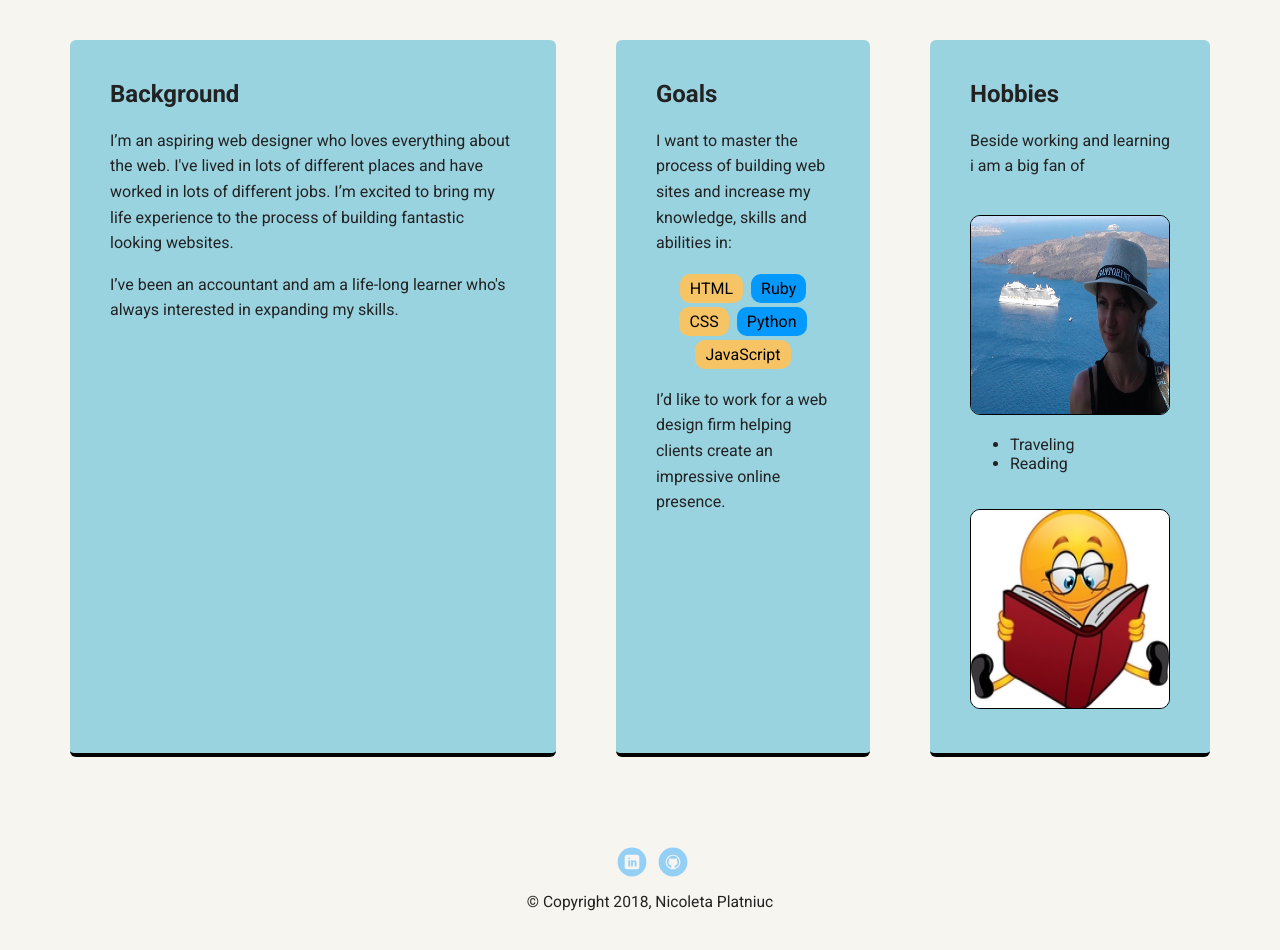
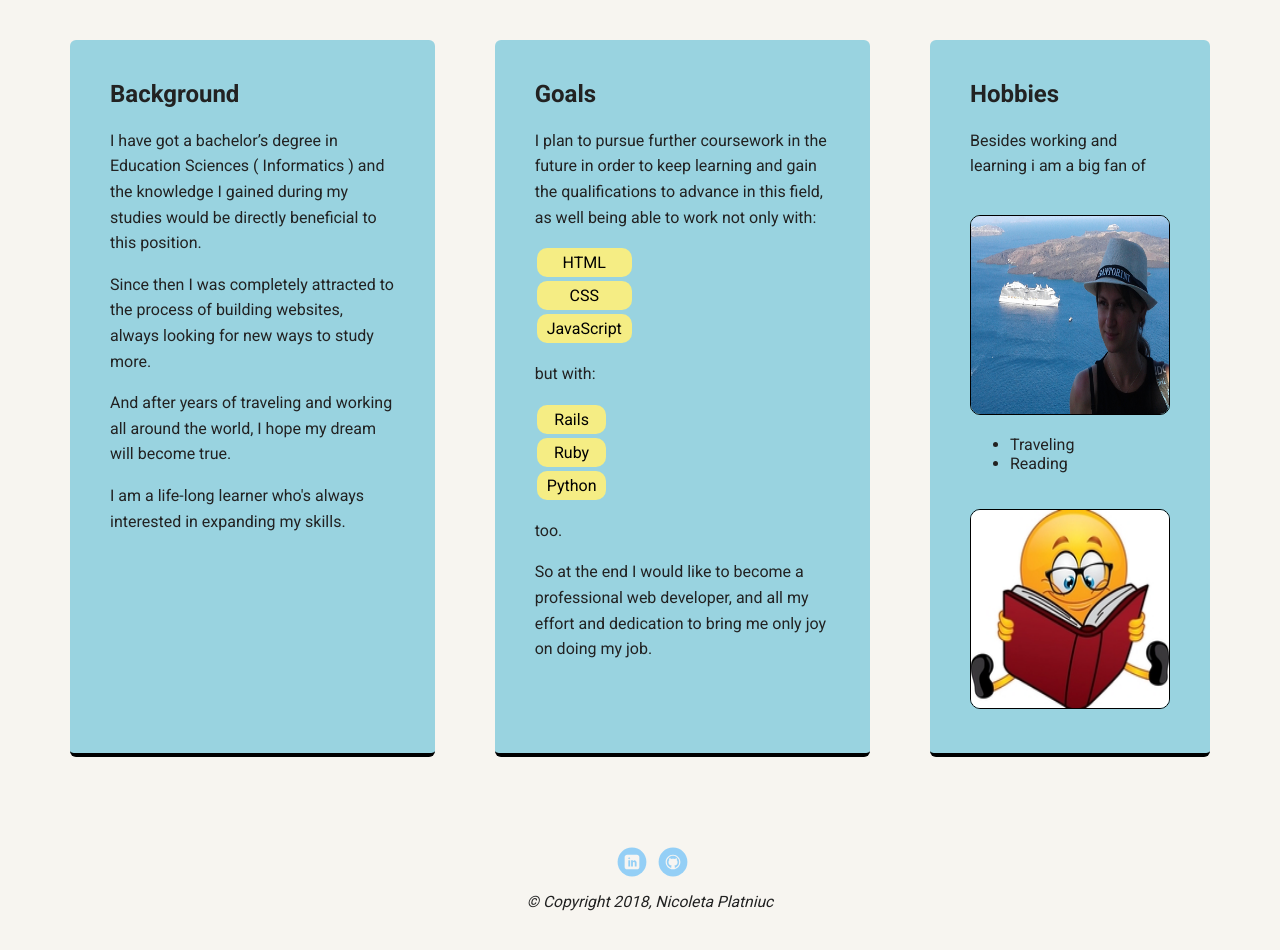
Before and after one commit to Nicoleta13/Techdegree-project1, a plain HTML site: page index.html in a window 1280 px wide. Shown: the part 480-1430 px from the top of the page. Drawn offline with Linux system fonts and the light colour scheme; a web font is replaced by a local one.

Commit message:
changed the custom text

```diff
--- a/index.html
+++ b/index.html
@@ -26,26 +26,33 @@
     <main class="flex">
       <div class="card">
         <h2>Background</h2>
-        <p>I’m an aspiring web designer who loves everything about the web. I've lived in lots of different places and have worked in lots of different jobs. I’m excited to bring my life experience to the process of building fantastic looking websites.</p>
-        <p>I’ve been an accountant and am a life-long learner who's always interested in expanding my skills.</p>
+        <p>I have got a bachelor’s degree in Education Sciences ( Informatics ) and the knowledge I gained during my studies would be directly beneficial to this position.</p>
+        <p>Since then I was completely attracted to the process of building websites, always looking for new ways to study more.</p>
+        <p>And after years of traveling and working all around the world, I hope my dream will become true.</p>
+        <p>I am a life-long learner who's always interested in expanding my skills.</p>
         </div>
 
       <div class="card">
         <h2>Goals</h2>
-        <p>I want to master the process of building web sites and increase my knowledge, skills and abilities in:</p>
+        <p> I plan to pursue further coursework in the future in order to keep learning and gain the qualifications to advance in this field, as well being able to work not only with:</p>
         <ul class="skills">
           <li>HTML</li>
-          <li>Ruby</li>
           <li>CSS</li>
-          <li>Python</li>
           <li>JavaScript</li>
         </ul>
-        <p>I’d like to work for a web design firm helping clients create an impressive online presence.</p>
+        <p>but with:</p>
+        <ul class="skills">
+          <li>Rails</li>
+          <li>Ruby</li>
+          <li>Python</li>
+        </ul>
+        <p>too.</p>
+        <p>So at the end I would like to become a professional web developer, and all my effort and dedication to bring me only joy on doing my job.</p>
       </div>
 
       <div class="card">
         <h2>Hobbies</h2>
-        <p>Beside working and learning i am a big fan of</p>
+        <p>Besides working and learning i am a big fan of</p>
         <img src="images/greece.jpg" alt="Greece" class="hobby">
           <ul>
             <li>Traveling</li>
@@ -56,11 +63,13 @@
 
     </main>
     <footer>
+      <address>
       <ul>
         <li><a href="https://www.linkedin.com/in/nicoleta-platniuc-02724a64/" target="_blank" class="social linkedin">LinkedIn</a></li>
         <li><a href="https://github.com/Nicoleta13" target="_blank" class="social github">Github</a></li>
       </ul>
       <p class="copyright">&copy; Copyright 2018, Nicoleta Platniuc</p>
+    </address>
     </footer>
   </body>
   </html>
--- a/styles.css
+++ b/styles.css
@@ -109,15 +109,11 @@ ul.skills {
 
 .skills li {
   border-radius: 10px;
-  display: inline-block;
-  background: #F7C465;
+  display:table-caption;
+  background: #F5ED84;
   color: black;
   padding: 5px 10px;
   margin: 2px;
-}
-
-.skills li:nth-child(even) {
-  background: #0399ff;
 }
 
 .hobby {
@@ -212,5 +208,3 @@ a.social:hover {
     max-width: 1200px;
     margin: 40px auto;
   }
-
-}
```
Also changed, not shown: 1 other file.
